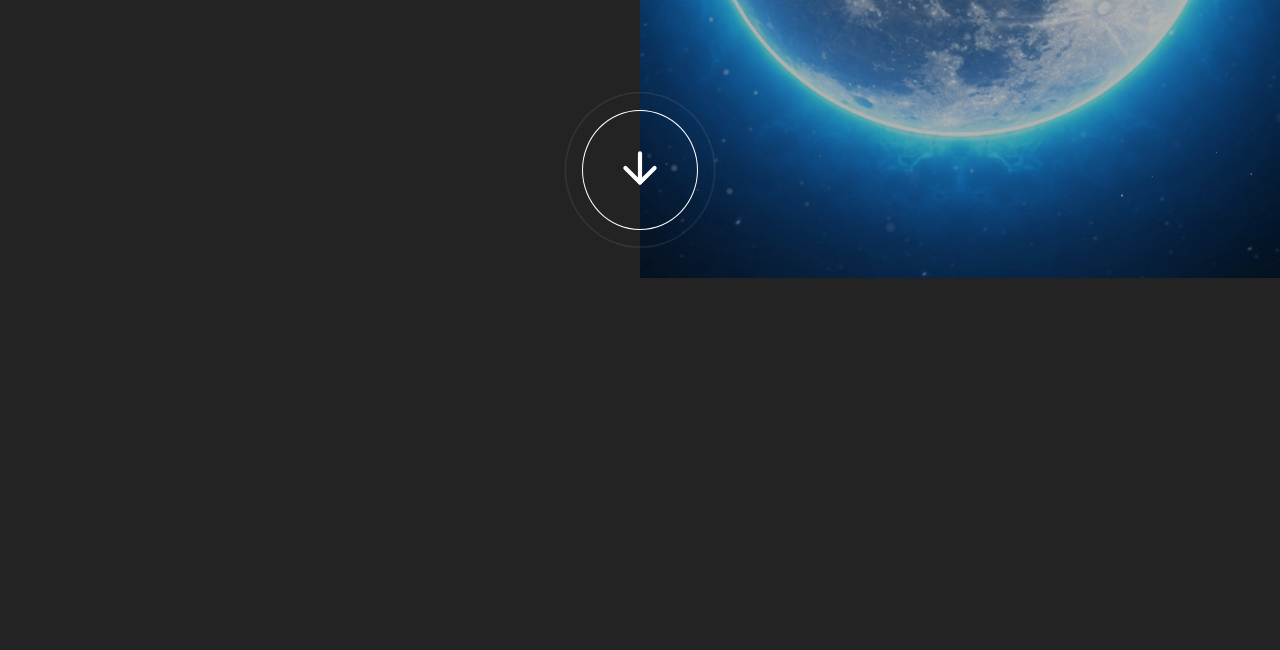
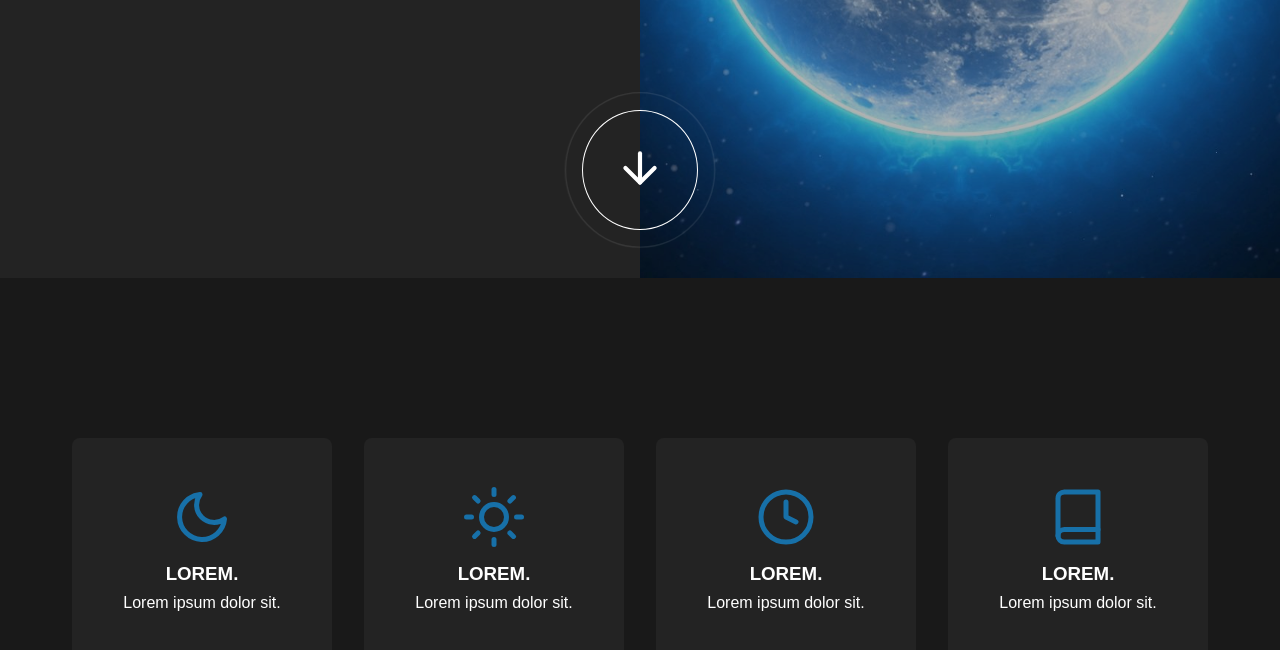
Before and after one commit to MateuszLeszczuk/Responsive-web, a plain HTML site: page index.html in a window 1280 px wide. Shown: the part 522-1172 px from the top of the page. Before the commit the page ends 800 px from the top, so only its background shows below. Drawn offline with Linux system fonts and the light colour scheme.

Commit message:
Section Cards

```diff
--- a/index.html
+++ b/index.html
@@ -20,15 +20,15 @@
         </button>
 
         <nav class="nav nav-mobile ">
-            <a class="nav__link" href="#invest">invest</a>
-            <a class="nav__link" href="#plan">plan</a>
-            <a class="nav__link" href="#contact">contact</a>
+            <a class="nav__link" href="#cards">Cards</a>
+            <a class="nav__link" href="#planets">Planets</a>
+            <a class="nav__link" href="#contact">Contact</a>
         </nav>
 
         <nav class="nav nav-deskopt">
-            <a class="nav__link" href="#invest">invest</a>
-            <a class="nav__link" href="#plan">plan</a>
-            <a class="nav__link" href="#contact">contact</a>
+            <a class="nav__link" href="#cards">Cards</a>
+            <a class="nav__link" href="#plan">Planets</a>
+            <a class="nav__link" href="#contact">Contact</a>
         </nav>
 
         <div class="header__text">
@@ -51,6 +51,57 @@
     </header>
 
 
+    <main class="main">
+
+        <section class="cards" id="cards">
+
+            <div class="wrapper">
+
+                <div class="cards__box">
+
+                    <div class="cards__card cards__card--one">
+                        <img src="./img/icons/moon.svg" alt="">
+                        <h3>Lorem.</h3>
+                        <p>Lorem ipsum dolor sit.</p>
+                    </div>
+
+                    <div class="cards__card cards__card--two">
+                        <img src="./img/icons/sun.svg" alt="">
+                        <h3>Lorem.</h3>
+                        <p>Lorem ipsum dolor sit.</p>
+                    </div>
+                    <div class="cards__card cards__card--three">
+                        <img src="./img/icons/clock.svg" alt="">
+                        <h3>Lorem.</h3>
+                        <p>Lorem ipsum dolor sit.</p>
+                    </div>
+                    <div class="cards__card cards__card--four">
+                        <img src="./img/icons/book.svg" alt="">
+                        <h3>Lorem.</h3>
+                        <p>Lorem ipsum dolor sit.</p>
+                    </div>
+
+
+                </div>
+
+            </div>
+
+
+        </section>
+
+
+        <!-- <section class="planets" id="planets">
+
+            <div class="wrapper">
+
+                <div class="planets_box">
+                    .planets__
+                </div>
+            </div>
+        </section> -->
+    </main>
+
+
 
     <script src="./js/main.js"></script>
 </body>
--- a/sass/_medium.scss
+++ b/sass/_medium.scss
@@ -15,6 +15,40 @@
             p {
                 font-size: 2.2rem;
             }
+
+        }
+
+    }
+
+    .cards {
+
+        &__box {
+            padding: 10em 2em;
+
+        }
+
+        &__card {
+
+            &--one {
+                grid-row: 1/2;
+                grid-column: 1/3;
+            }
+
+            &--two {
+                grid-row: 1/2;
+                grid-column: 3/5;
+            }
+
+            &--three {
+                grid-row: 1/2;
+                grid-column: 5/7;
+            }
+
+            &--four {
+                grid-row: 1/2;
+                grid-column: 7/9;
+            }
         }
     }
+
 }
--- a/sass/main.scss
+++ b/sass/main.scss
@@ -153,6 +153,88 @@ h1.company-name {
 }
 
 
+//main
+// cards
+
+
+
+.cards{
+
+    background-color: $darker;
+    overflow: hidden;
+
+    &__box{
+        display: grid;
+        grid-template-columns: repeat(8,1fr);
+        gap: 2em;
+        padding: 6em 2em;
+
+    }
+
+    &__card{
+        position: relative;
+        display: grid;
+        justify-items: center;
+        padding: 3em;
+        text-align: center;
+        border: 1px solid transparent;
+        border-radius: 8px;
+        background-color: $dark;
+        transition: background-color .3s, border .3s;
+        z-index: 5;
+
+
+        &:hover{
+            background-color: $dark;
+            border: 1px solid $blue;
+            z-index: 1;
+        }
+
+        &::before{
+            position: absolute;
+            content: '';
+            width: 100%;
+            height: 100%;
+            border: 1px solid $blue;
+            border-radius: 8px;
+            opacity: 0;
+        }
+
+        &:hover::before{
+            animation: pulse 1s;
+
+        }
+
+        img{
+            width: 60px;
+            margin-bottom: 1em;
+        }
+
+        h3{
+          text-transform: uppercase;
+          margin-bottom: 0.5em;
+        }
+
+        &--one{
+            grid-row: 1/2;
+            grid-column: 1/-1;
+        }
+        &--two{
+            grid-row: 2/3;
+            grid-column: 1/-1;
+        }
+        &--three{
+            grid-row: 3/4;
+            grid-column: 1/-1;
+        }
+        &--four{
+            grid-row: 4/5;
+            grid-column: 1/-1;
+        }
+    }
+}
+
+
 
 
 
```
Also changed, not shown: css/main.css, img/icons/book.svg (added), img/icons/clock.svg (added), img/icons/moon.svg (added), img/icons/sun.svg (added).
